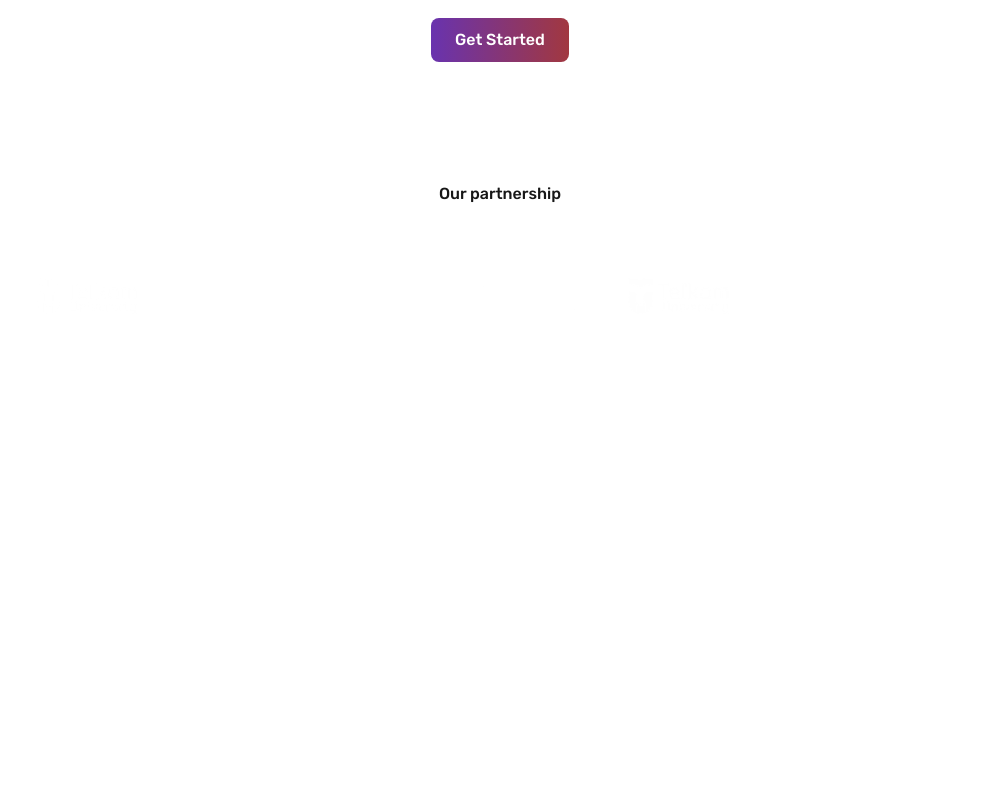
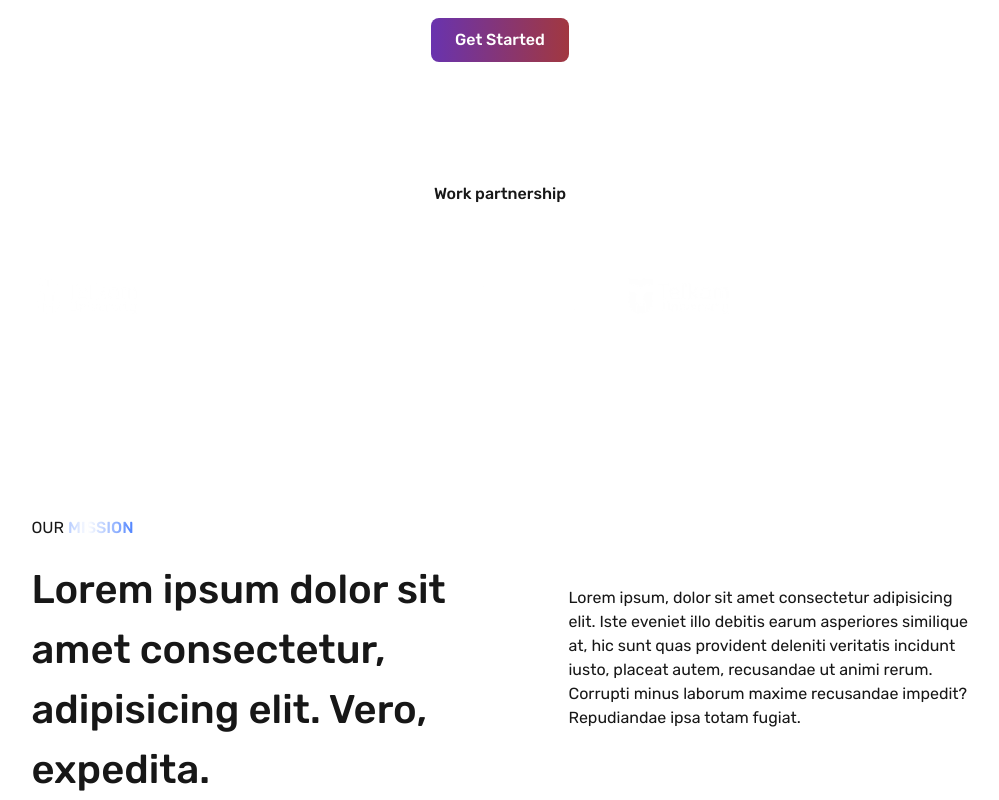
Before and after one commit to justshev/ailo_website, a Next.js app: page / in a window 1280 px wide. Shown: the part 626-1426 px from the top of the page, without its empty margins (140-1139 px from the left). Before the commit the page ends 1032 px from the top, so only its background shows below. Built offline with nearby package versions, Linux system fonts and the light colour scheme.

Commit message:
add missions section

```diff
--- a/app/globals.css
+++ b/app/globals.css
@@ -182,3 +182,23 @@ body {
 .slider {
   mask: linear-gradient(to right, transparent 0%, black 50%, transparent 100%);
 }
+
+.mission-container {
+  width: 80%;
+  margin: auto;
+  margin-top: 150px;
+  display: flex;
+  justify-content: space-around;
+  align-items: center;
+}
+
+.mission-content {
+  font-size: 2.5rem;
+  margin-top: 20px;
+  max-width: 450px;
+  font-weight: 500;
+}
+
+.mission-desc {
+  max-width: 400px;
+}
--- a/app/page.tsx
+++ b/app/page.tsx
@@ -1,4 +1,5 @@
 import Hero from "@/sections/home/Hero";
+import MissionSection from "@/sections/home/MissionSection";
 import RunningImage from "@/sections/home/RunningImage";
 
 export default function Home() {
@@ -6,6 +7,7 @@ export default function Home() {
     <div>
       <Hero />
       <RunningImage />
+      <MissionSection />
     </div>
   );
 }
--- a/sections/home/Hero.tsx
+++ b/sections/home/Hero.tsx
@@ -7,7 +7,7 @@ export default function Hero() {
       <Aurora colorStops={["#643d8e", "#000000", "#b80d00"]} />
       <div className="hero-text-content mt-10 flex justify-center items-center flex-col text-center">
         <p>
-          Our work and stuff up to 100+ projects.{" "}
+          Total work and stuff up to 100+ projects.{" "}
           <span className="ml-2 mr-1">Read more </span> <span> &#8594; </span>
         </p>
         <div className="main-title-hero ">
--- /dev/null
+++ b/sections/home/MissionSection.tsx
@@ -0,0 +1,34 @@
+import GradientText from "@/components/GradientText";
+export default function MissionSection() {
+  return (
+    <div>
+      <div className="mission-container ">
+        <div className="left-side-mission">
+          <div className="mission-title">
+            OUR
+            <GradientText
+              colors={["#FFFFFf", "#4079ff", "#ffffff", "#4079ff", "#ffffff"]}
+              showBorder={false}
+              className="custom-class ml-1"
+            >
+              MISSION
+            </GradientText>
+          </div>
+          <div className="mission-content">
+            Lorem ipsum dolor sit amet consectetur, adipisicing elit. Vero,
+            expedita.
+          </div>
+        </div>
+        <div className="right-side-mission">
+          <div className="mission-desc">
+            Lorem ipsum, dolor sit amet consectetur adipisicing elit. Iste
+            eveniet illo debitis earum asperiores similique at, hic sunt quas
+            provident deleniti veritatis incidunt iusto, placeat autem,
+            recusandae ut animi rerum. Corrupti minus laborum maxime recusandae
+            impedit? Repudiandae ipsa totam fugiat.
+          </div>
+        </div>
+      </div>
+    </div>
+  );
+}
--- a/sections/home/RunningImage.tsx
+++ b/sections/home/RunningImage.tsx
@@ -3,7 +3,7 @@ import PartnetSlider from "@/components/PartnerSlider";
 export default function RunningImage() {
   return (
     <div className="flex justify-center items-center mt-30 mb-10 flex-col">
-      <div className="running-title">Our partnership</div>
+      <div className="running-title">Work partnership</div>
       <div className="running-images-container mt-10">
         <PartnetSlider />
       </div>
```
